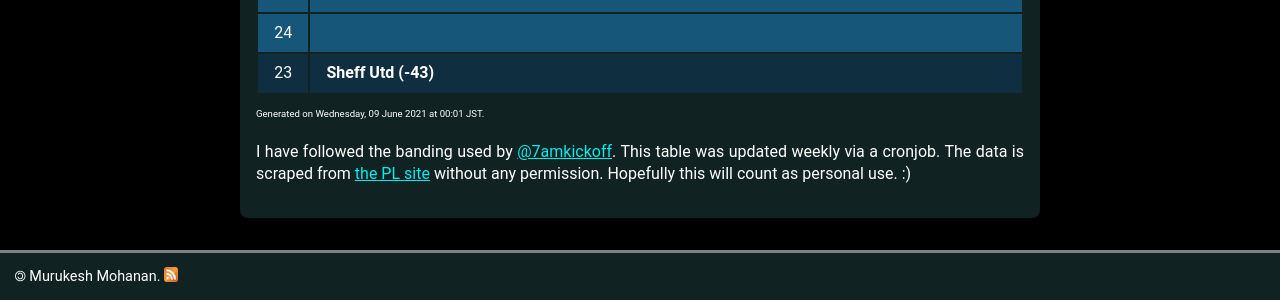
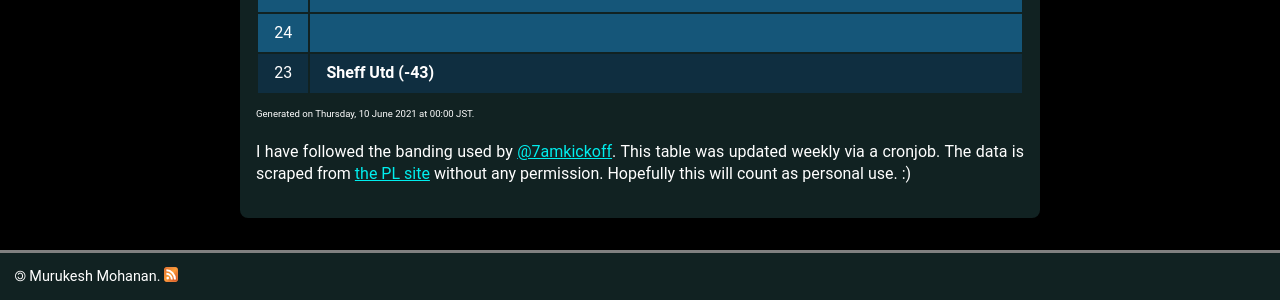
Before and after one commit to muru/muru.github.io, a Jekyll site: the page built from resources.md, in a window 1280 px wide and 900 px high, scrolled down 3463 px. Shown: the part 514-814 px from the top of the window. Built offline with Jekyll 4.4.1, drawn with Linux system fonts in a browser that asks for light colours; some web fonts are replaced.

Commit message:
updated cann-table: Thu 10 Jun 00:00:50 JST 2021

```diff
--- a/cann-table.html
+++ b/cann-table.html
@@ -341,4 +341,4 @@
 		</td>
  	</tr>
 </table>
-<span id="cann-gen-note"> Generated on  Wednesday, 09 June 2021 at 00:01 JST. </span>
+<span id="cann-gen-note"> Generated on  Thursday, 10 June 2021 at 00:00 JST. </span>
```
